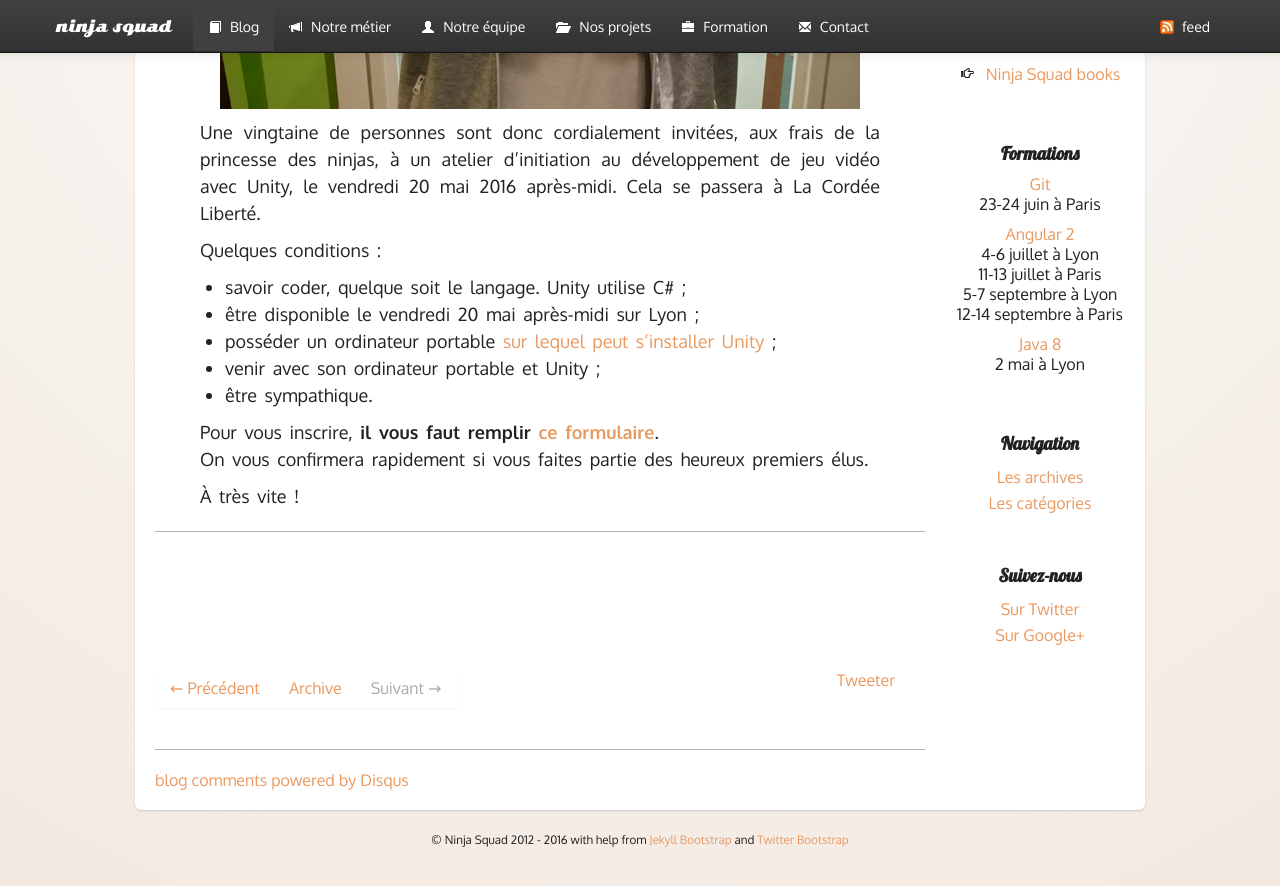
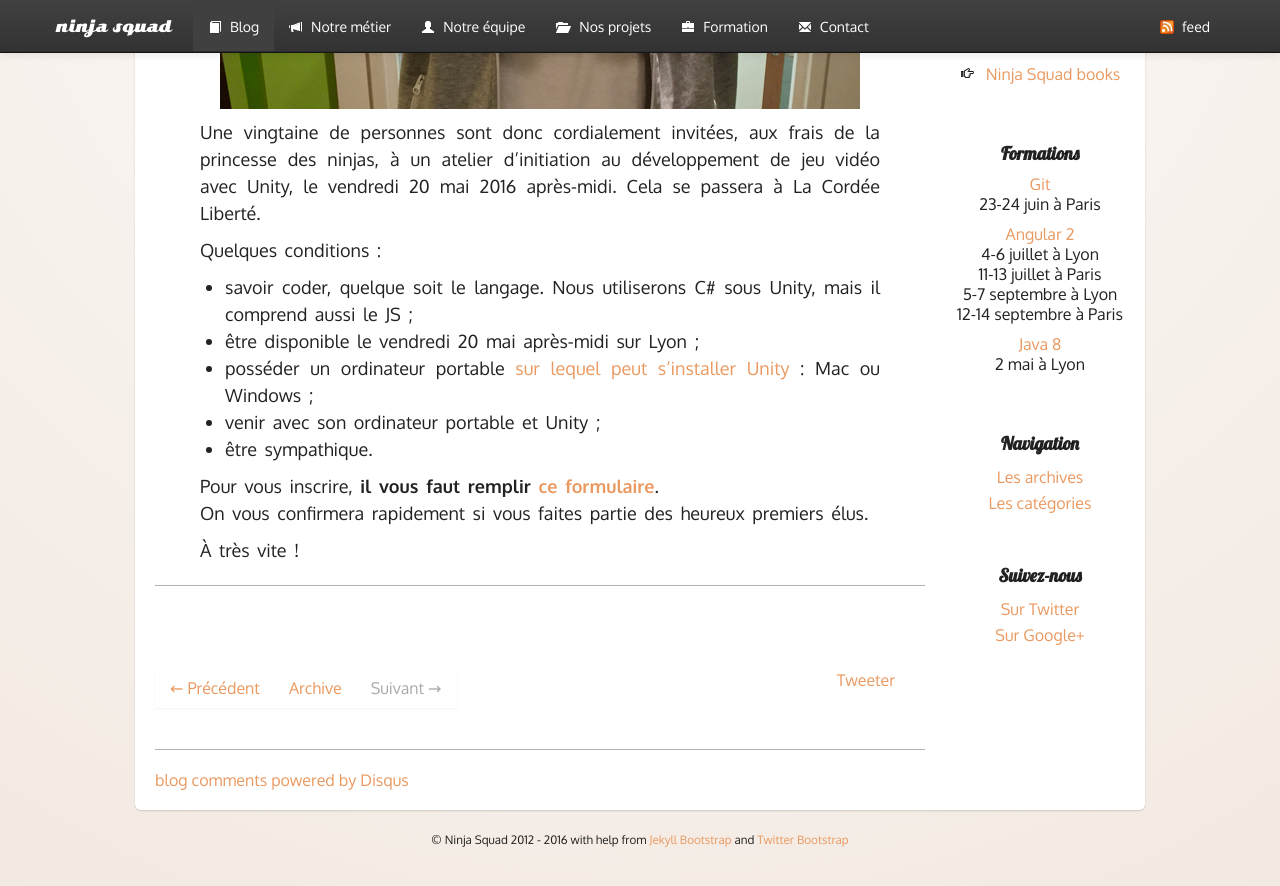
Before and after one commit to Ninja-Squad/ninja-squad.github.com, a Jekyll site: the page built from _posts/2016-05-11-initiation-developpement-jeu-video.md, in a window 1280 px wide and 900 px high, scrolled down 1280 px. Shown: the top 886 px of the window. Built offline with Jekyll 4.4.1, drawn with Linux system fonts in a browser that asks for light colours; comment, search, counter and statistics services are not loaded.

Commit message:
fix(unity): @lvictorino feedback

```diff
--- a/_posts/2016-05-11-initiation-developpement-jeu-video.md
+++ b/_posts/2016-05-11-initiation-developpement-jeu-video.md
@@ -22,9 +22,9 @@ Une vingtaine de personnes sont donc cordialement invitées, aux frais de la pri
 
 Quelques conditions&nbsp;:
 
-* savoir coder, quelque soit le langage. Unity utilise C#&nbsp;;
+* savoir coder, quelque soit le langage. Nous utiliserons C# sous Unity, mais il comprend aussi le JS&nbsp;;
 * être disponible le vendredi 20 mai après-midi sur Lyon&nbsp;;
-* posséder un ordinateur portable [sur lequel peut s’installer Unity](https://unity3d.com/get-unity/download)&nbsp;;
+* posséder un ordinateur portable [sur lequel peut s’installer Unity](https://unity3d.com/get-unity/download)&nbsp;: Mac ou Windows&nbsp;;
 * venir avec son ordinateur portable et Unity&nbsp;;
 * être sympathique.
 
```
